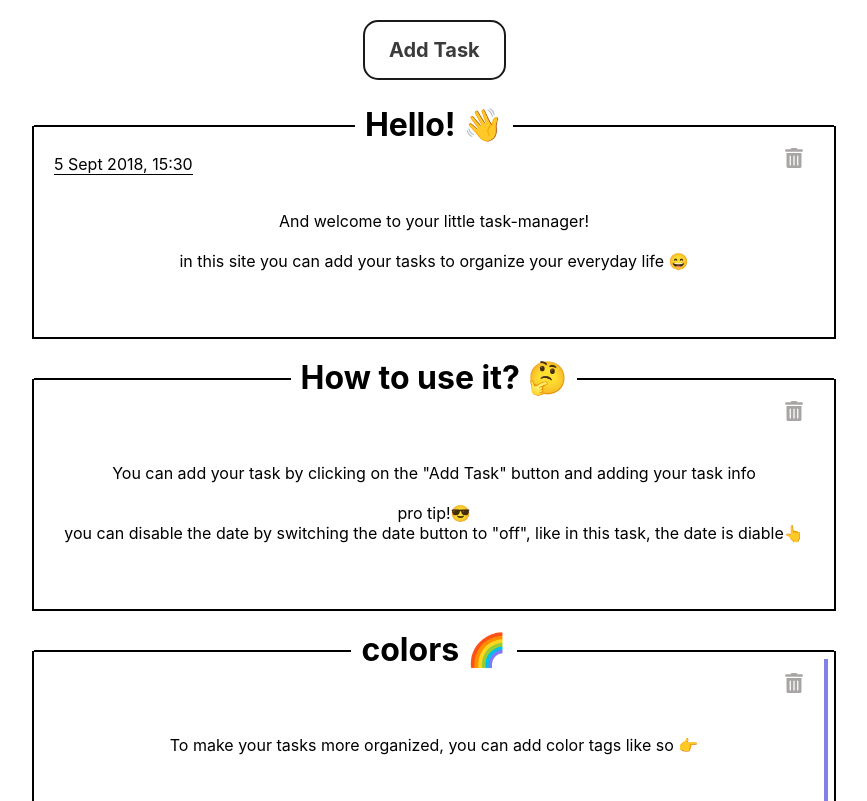
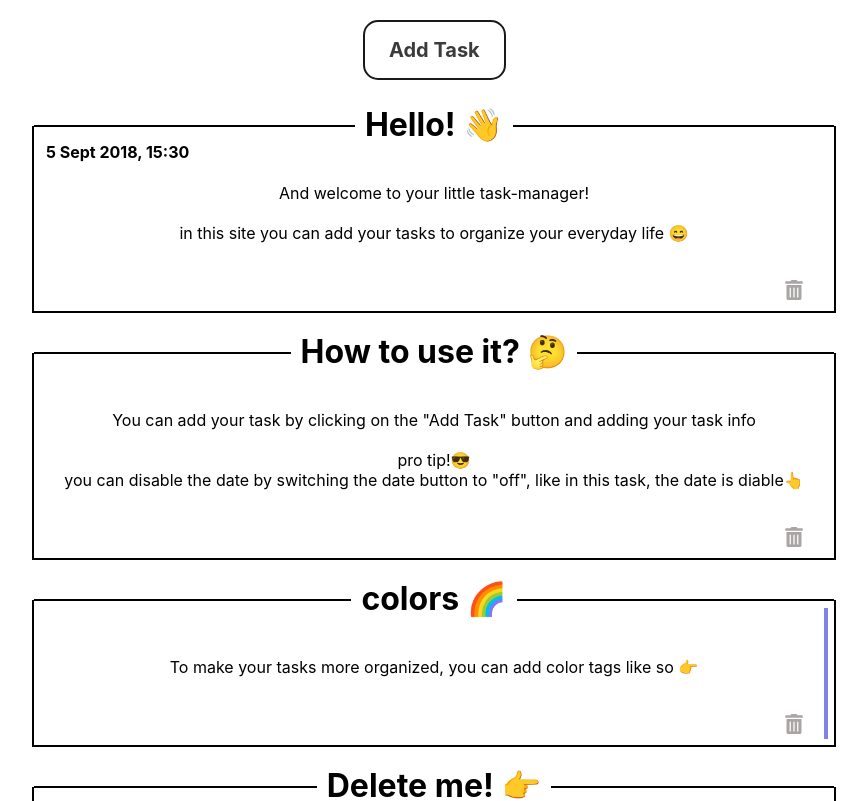
Before and after one commit to InbarDanieli/tasks-manager, a React (Create React App) app: page / in a window 1280 px wide. Shown: the top 801 px of the page, without its empty margins (206-1073 px from the left). Built offline with nearby package versions, Linux system fonts and the light colour scheme.

Commit message:
Changed:(Item.js)-designe

```diff
--- a/src/components/item/Item.css
+++ b/src/components/item/Item.css
@@ -21,8 +21,23 @@
   padding: 0 10px;
 }
 
+.colorTag{
+  position: absolute;
+  top: 8px;
+  right: 6px;
+  width: 4px;
+  height: 90%;
+}
+
+.descriptionText {
+  white-space: pre-line;
+  word-wrap: break-word;
+  padding: 20px 12px;
+}
+
 .DeleteButton {
   margin-left: 90%;
+  padding-bottom: 6px;
   cursor: pointer;
   border: none;
   background: none;
@@ -35,30 +50,20 @@
   color: gray;
 }
 
-.colorTag{
+.DateAndTime {
   position: absolute;
-  top: 8px;
-  right: 6px;
-  width: 4px;
-  height: 90%;
-}
-
-.descriptionText {
-  white-space: pre-line;
-  word-wrap: break-word;
-  padding: 20px 0 50px 0;
-}
-
-.DateAndTime {
-  margin: -20px 0 0 20px;
+  font-weight: bold;
+  top: 0;
+  left: 12px;
   width: fit-content;
-  border-bottom: 1px solid black;
 }
 
 
 @media screen and (max-width: 600px) {
   .DeleteButton{
     margin-left: 80%;
-    margin-top: 5px;
+  }
+  .DateAndTime {
+    top: 8px;
   }
 }
--- a/src/components/item/Item.js
+++ b/src/components/item/Item.js
@@ -1,6 +1,6 @@
 import React from "react"
 import "./Item.css"
-import {FaTrashAlt} from "react-icons/fa"
+import { FaTrashAlt } from "react-icons/fa"
 // import trashIcon from "../../Assets/trash-alt-regular.svg"
 
 /**
@@ -11,17 +11,16 @@ import {FaTrashAlt} from "react-icons/fa"
 function Item(props) {
 
   return (
-      <li className="taskContainer">
-        <h1 className="Title"><span>{props.item.task}</span></h1>
-        <button className="DeleteButton" onClick={props.onDelete}> <FaTrashAlt/> </button>
-        <div className="colorTag" style={{backgroundColor: `${props.item.bordercolor!=="transparent"?`var(--${props.item.bordercolor}color)`:"transparent"}`}}></div>
-        <p className = "DateAndTime" style = {{display: props.item.removedate}}> {Intl.DateTimeFormat('en-GB', { dateStyle: "medium", timeStyle: "short" }).format(props.item.date)} </p>
-        <div className="descriptionText">
-          <p>{props.item.description}</p>
-
-        </div>
-      </li>
-    )
+    <li className="taskContainer">
+      <h1 className="Title"><span>{props.item.task}</span></h1>
+      <div className="colorTag" style={{ backgroundColor: `${props.item.bordercolor !== "transparent" ? `var(--${props.item.bordercolor}color)` : "transparent"}` }}></div>
+      <div className="descriptionText"> <p>{props.item.description}</p> </div>
+      <span>
+        <p className="DateAndTime" style={{ display: props.item.removedate }}> {Intl.DateTimeFormat('en-GB', { dateStyle: "medium", timeStyle: "short" }).format(props.item.date)} </p>
+        <button className="DeleteButton" onClick={props.onDelete}> <FaTrashAlt /> </button>
+      </span>
+    </li>
+  )
 }
 
 
```
